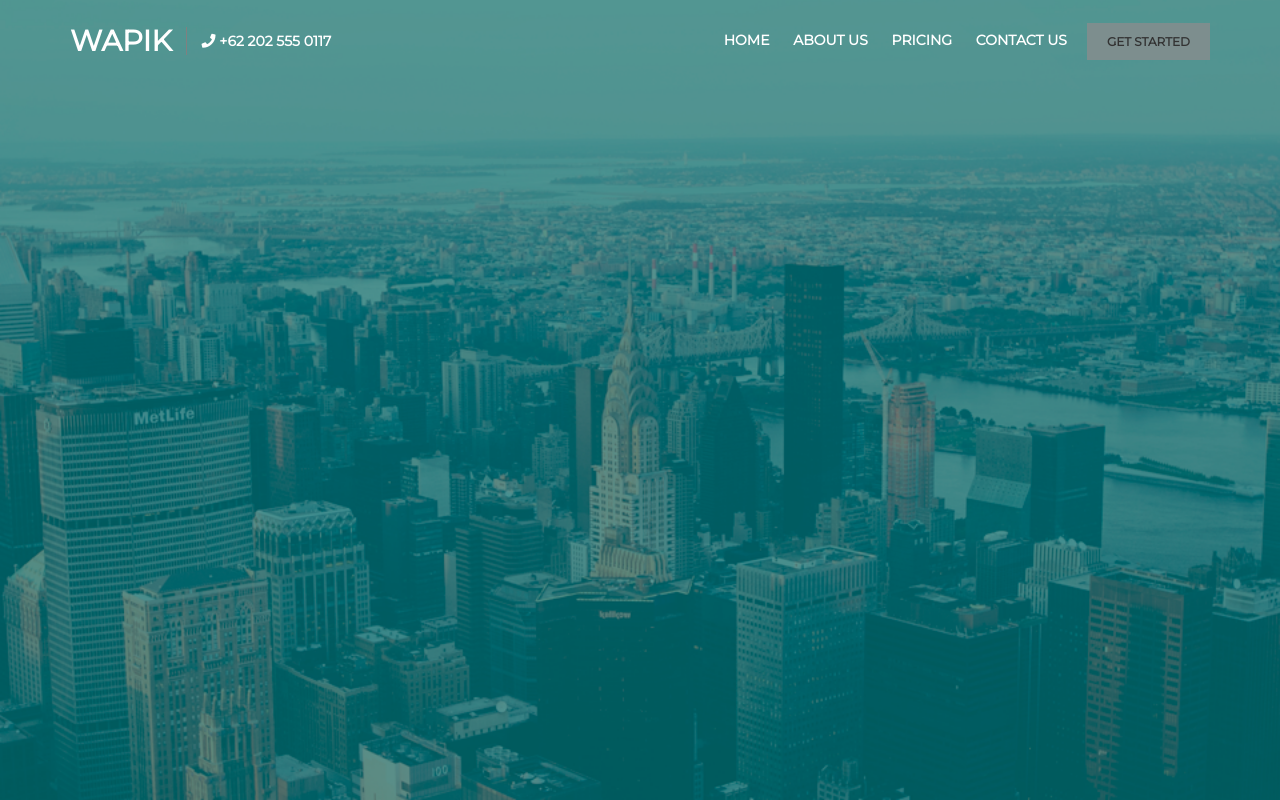
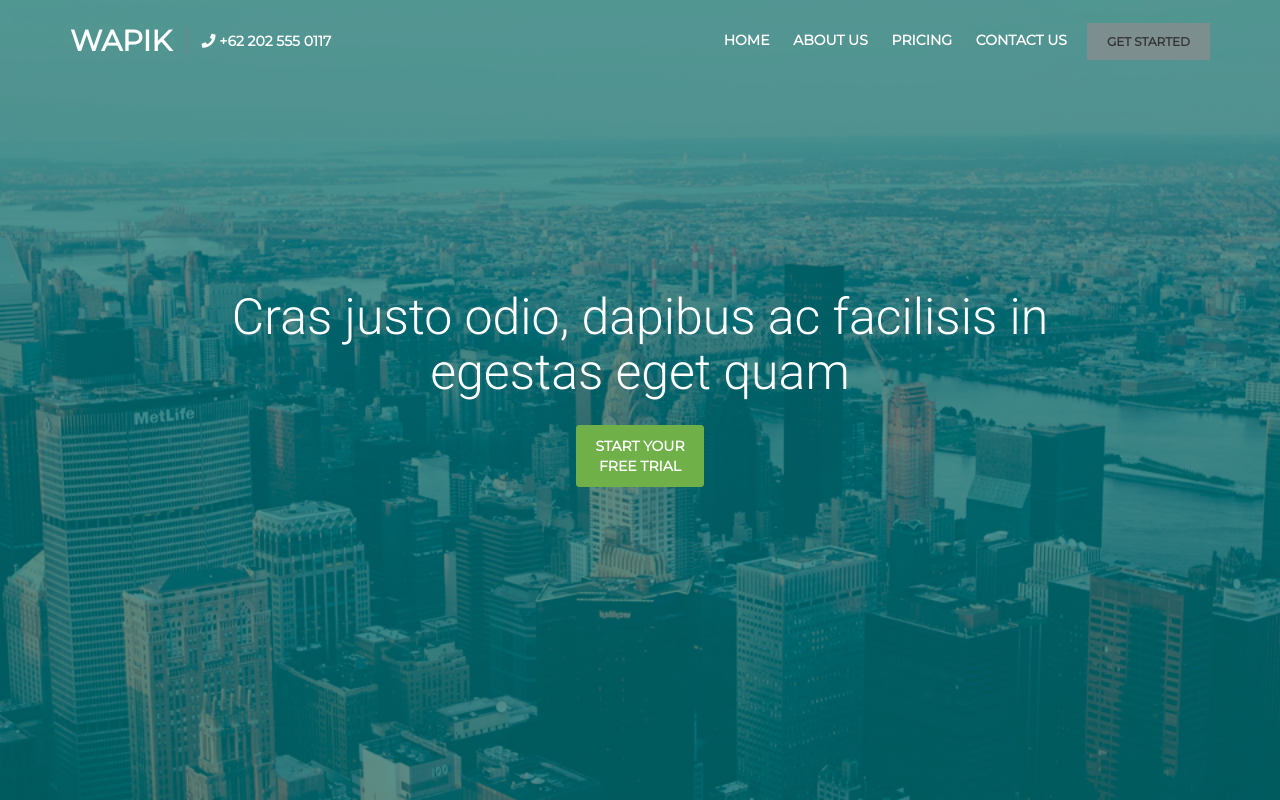
Before and after one commit to AlexanderWin/AlexanderWin.github.io, a plain HTML site: page wapik/index.html in a window 1280 px wide. Drawn offline with nearby package versions, Linux system fonts and the light colour scheme.

Commit message:
first caption

```diff
--- a/wapik/css/main.css
+++ b/wapik/css/main.css
@@ -1,3 +1,5 @@
+							/*SECTION_1*/
+
 .top_elements {
 	font-family: 'Montserrat', sans-serif;
 	font-weight: bold;
@@ -51,3 +53,39 @@
 	padding: 10px 20px;
 	background-color: #7d8e8e;
 }
+
+						/*SECTION_2*/
+
+.wrapper {
+	width: 10%;
+	margin: auto;
+}
+
+.caption_1 {
+	font-family: 'Roboto', sans-serif;
+	font-weight: 300;
+	font-size: 50px;
+	text-align: center;
+	color: #ffffff;
+	margin-top: 200px;
+}
+.trial_button {
+font-family: 'Montserrat', sans-serif;
+	font-weight: bold;
+	margin-top: 25px;
+	border: 1px solid #6fb048;
+	border-radius: 3px;
+	font-size: 14px;
+	color: #ffffff;
+	background: #6fb048;
+	text-transform: uppercase;
+	padding: 10px;
+	display: block;
+
+
+
+}
+
+
+
+}
--- a/wapik/index.html
+++ b/wapik/index.html
@@ -9,6 +9,7 @@
 	<link rel="stylesheet" href="https://use.fontawesome.com/releases/v5.0.13/css/all.css" integrity="sha384-DNOHZ68U8hZfKXOrtjWvjxusGo9WQnrNx2sqG0tfsghAvtVlRW3tvkXWZh58N9jp" crossorigin="anonymous">
 	<link href="https://fonts.googleapis.com/css?family=Raleway:200,300,400" rel="stylesheet">
 	<link href="https://fonts.googleapis.com/css?family=Montserrat|Raleway:200,300,400" rel="stylesheet">
+	<link href="https://fonts.googleapis.com/css?family=Roboto:300,400" rel="stylesheet">
 	<title>wapik</title>
 	<link href="css/bootstrap.min.css" rel="stylesheet">
 </head>
@@ -21,8 +22,8 @@
 						<a href="#" class="logo">WAPIK</a>
 						<span class=number><i class="fas fa-phone"></i> +62 202 555 0117</span>
 						<div class="start_button">
-								get started
-							</div>
+							get started
+						</div>
 
 						<nav class="main_menu">
 							<button class="top_buttons hidden-md hidden-lg"><i class="fas fa-bars " ></i></button>
@@ -39,14 +40,19 @@
 		</div>
 	</div>
 
-	<div class="header">
+	<div class="header_Section_2">
 		<div class="col-md-12">
 			<div class="row">
-				<div class="main_caption">
-					<h1 class="caption_1">
 
-					</h1>
+					<div class="main_caption">
+						<h1 class="caption_1">
+							Cras justo odio, dapibus ac facilisis in<br> egestas eget quam
+						</h1>
+						<div class="wrapper">
+						<button class="trial_button">start your free trial</button>
+					</div>
 				</div>
+
 			</div>
 		</div>
 	</div>
```
